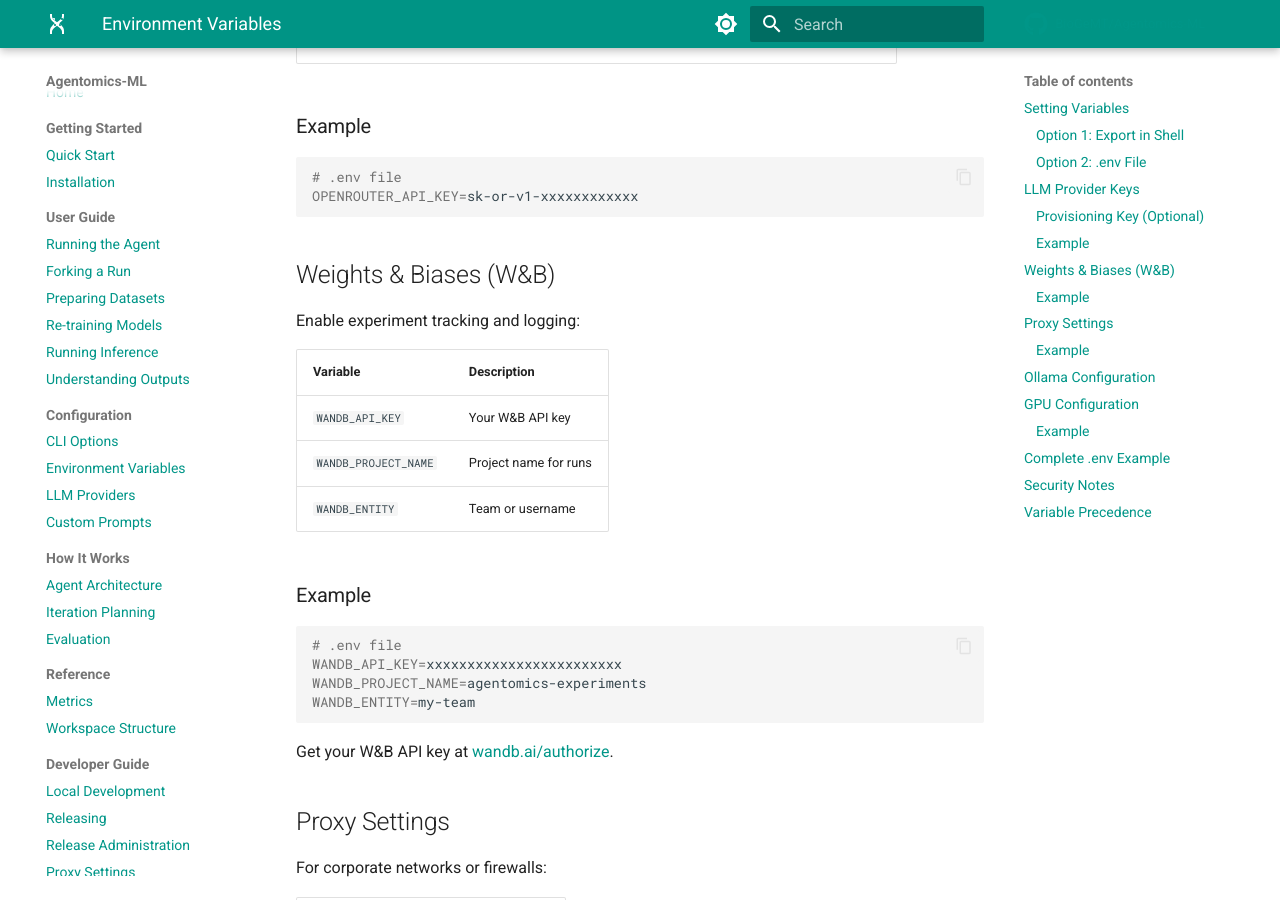
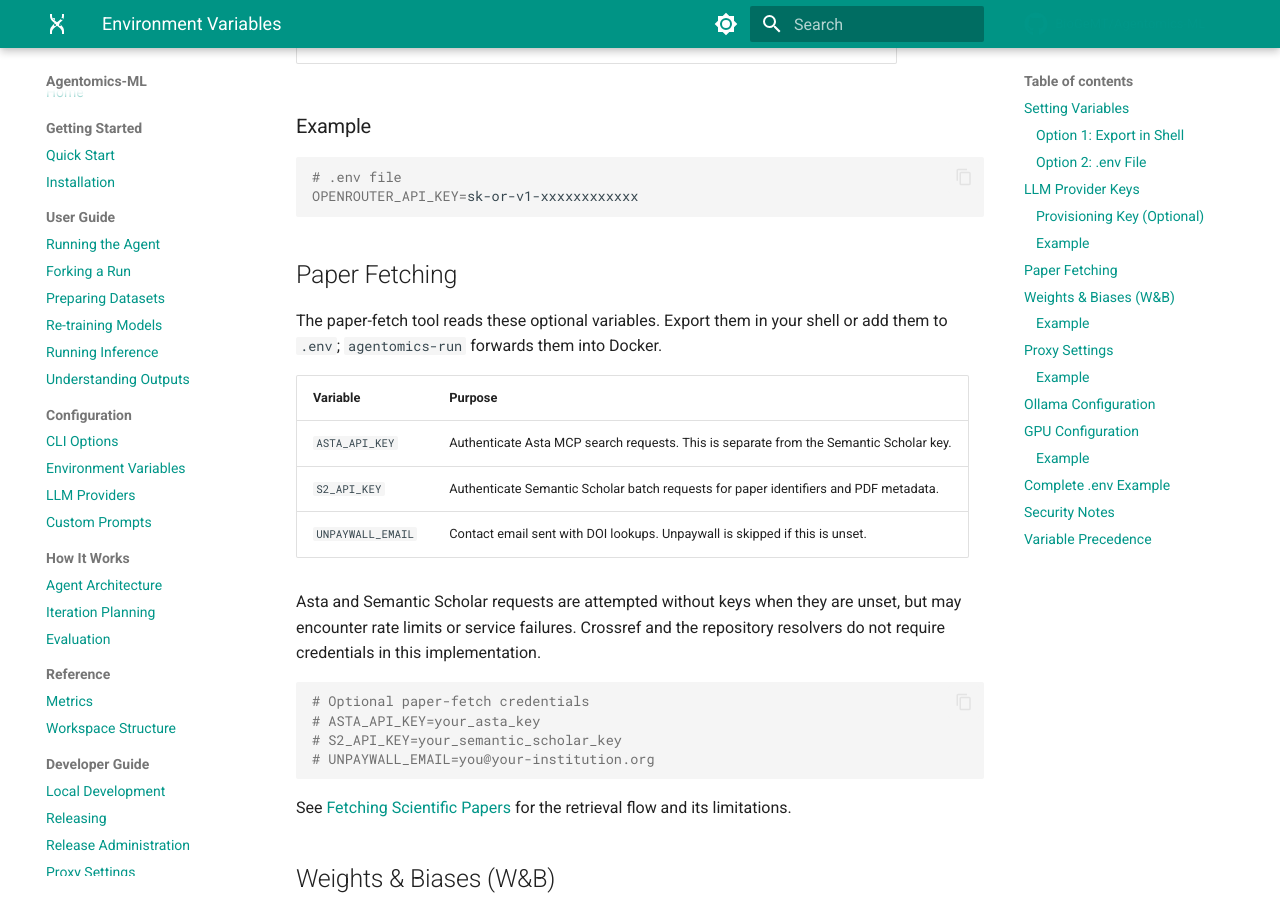
Before and after one commit to BioGeMT/agentomics-ml, an MkDocs documentation site: the page built from docs/configuration/environment.md, in a window 1280 px wide and 900 px high, scrolled down 1193 px. Built offline with MkDocs 1.6.1 and Material for MkDocs 9.7.7, drawn with Linux system fonts in a browser that asks for light colours; comment, search, counter and statistics services are not loaded; some of the changed text lies outside the part shown.

Commit message:
Update docs

````diff
--- a/docs/configuration/environment.md
+++ b/docs/configuration/environment.md
@@ -49,6 +49,31 @@ If you use `--use-provisioning-key`, set:
 # .env file
 OPENROUTER_API_KEY=sk-or-v1-xxxxxxxxxxxx
 ```
+
+## Paper Fetching
+
+The paper-fetch tool reads these optional variables. Export them in your shell
+or add them to `.env`; `agentomics-run` forwards them into Docker.
+
+| Variable | Purpose |
+|----------|---------|
+| `ASTA_API_KEY` | Authenticate Asta MCP search requests. This is separate from the Semantic Scholar key. |
+| `S2_API_KEY` | Authenticate Semantic Scholar batch requests for paper identifiers and PDF metadata. |
+| `UNPAYWALL_EMAIL` | Contact email sent with DOI lookups. Unpaywall is skipped if this is unset. |
+
+Asta and Semantic Scholar requests are attempted without keys when they are
+unset, but may encounter rate limits or service failures. Crossref and the
+repository resolvers do not require credentials in this implementation.
+
+```bash
+# Optional paper-fetch credentials
+# ASTA_API_KEY=your_asta_key
+# S2_API_KEY=your_semantic_scholar_key
+# UNPAYWALL_EMAIL=you@your-institution.org
+```
+
+See [Fetching Scientific Papers](../user-guide/running-agent.md#fetching-scientific-papers)
+for the retrieval flow and its limitations.
 
 ## Weights & Biases (W&B)
 
@@ -124,6 +149,11 @@ OPENROUTER_API_KEY=sk-or-v1-xxxxxxxxxxxx
 # OPENAI_API_KEY=sk-xxxxxxxxxxxx
 # ANTHROPIC_API_KEY=sk-ant-xxxxxxxxxxxx
 
+# Paper fetching (optional)
+# ASTA_API_KEY=your_asta_key
+# S2_API_KEY=your_semantic_scholar_key
+# UNPAYWALL_EMAIL=you@your-institution.org
+
 # Weights & Biases (optional)
 WANDB_API_KEY=xxxxxxxxxxxxxxxxxxxxxxxx
 WANDB_PROJECT_NAME=agentomics
````
Also changed, not shown: docs/user-guide/outputs.md (+13 -1 lines), 1 other file.
